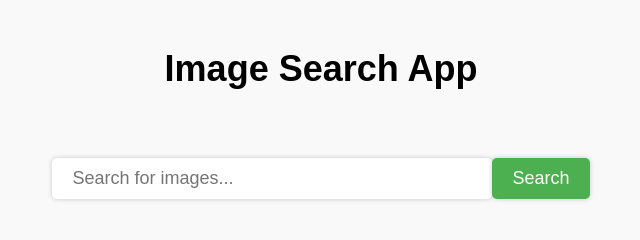
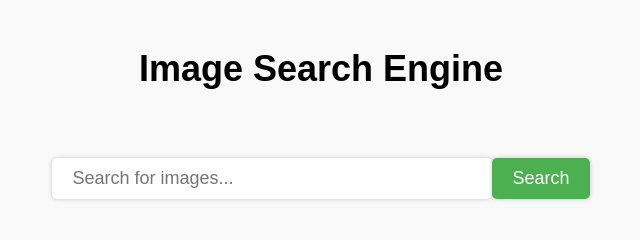
Before and after one commit to dreadwing148/IMG_SEARCH, a plain HTML site: page index.html in a window 1280 px wide. Shown: the whole page, without its empty margins (319-959 px from the left). Drawn offline with Linux system fonts and the light colour scheme.

Commit message:
Tittle modifies

```diff
--- a/index.html
+++ b/index.html
@@ -8,7 +8,7 @@
     <link rel="stylesheet" href="style.css" />
   </head>
   <body>
-    <h1>Image Search App</h1>
+    <h1>Image Search Engine</h1>
     <form>
       <input type="text" id="search-input" placeholder="Search for images..." />
       <button id="search-button">Search</button>
```
